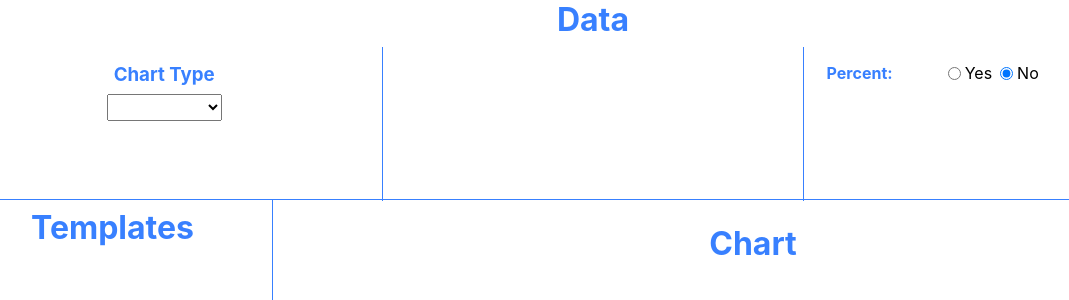
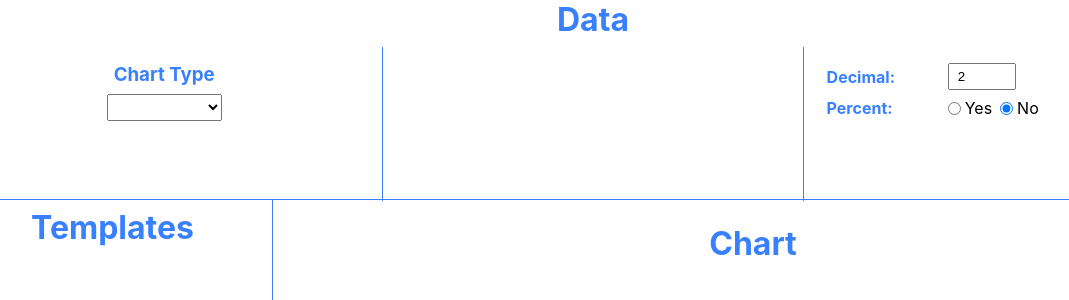
Before and after one commit to michaelcalvinwood/instant-charts, a React (Create React App) app: page / in a window 1280 px wide. Shown: the top 300 px of the page, without its empty margins (47-1116 px from the left). Built offline with nearby package versions, Linux system fonts and the light colour scheme.

Commit message:
added setting decimal place

```diff
--- a/src/App.js
+++ b/src/App.js
@@ -35,7 +35,8 @@ function App() {
       chartType: '',
       chartTemplate: 'Default',
       sectionAdjusted: false,
-      percentFlag: false
+      percentFlag: false,
+      decimal: 2
     },
     tooltip: {},
     title: [],
--- a/src/Components/Data.jsx
+++ b/src/Components/Data.jsx
@@ -586,6 +586,16 @@ function Data({option, updateOption}) {
             </div>
             <div className="Data__section-right">
                 <Input
+                    label="Decimal:"
+                    type="number"
+                    min={0}
+                    max={10}
+                    step={1}
+                    option={option}
+                    updateOption={updateOption}
+                    optionPath='info.decimal'
+                />
+                <Input
                     label="Percent:"
                     type="boolean"
                     keyVal="percentFlag"
--- a/src/Components/Input.jsx
+++ b/src/Components/Input.jsx
@@ -18,12 +18,15 @@ function Input({type, option, optionPath, updateOption, placeholder, width, labe
     }
     switch (type) {
         case 'number':
+            console.log('option.info.decimal', option.info.decimal)
             return (
-                <div className="input__container"
+                <div className="input__container input__container--left"
                     style={{
                         width: width ? width : '100%'
                     }}
                 >
+                { label && <div className='input__label'>{label}</div>
+                }
                     <input
                         className='input__text'
                         type='number'
```
